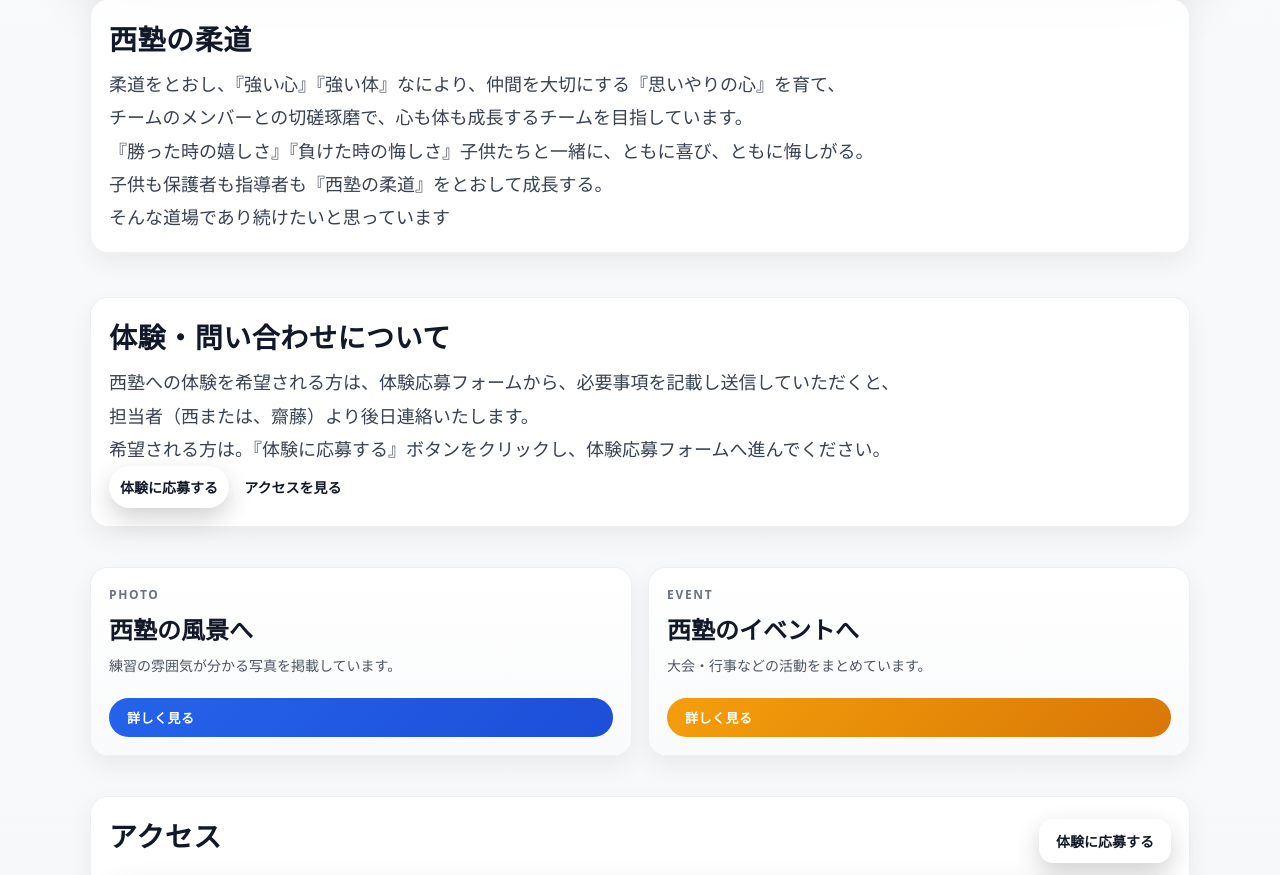
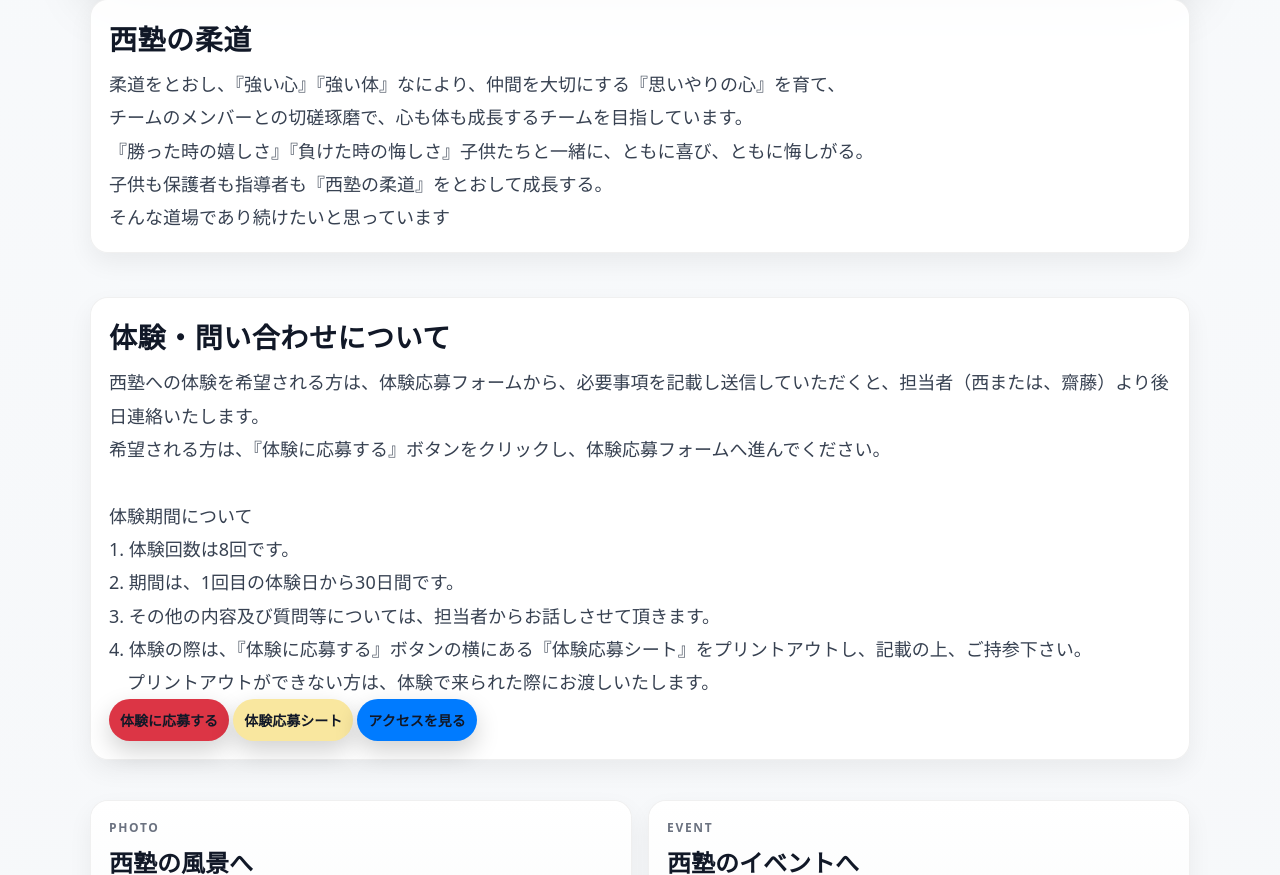
Before and after one commit to sk-12345/nishijuku, a PHP site: page / in a window 1280 px wide. Shown: the part 949-1824 px from the top of the page. Run offline with PHP 8.4, Linux system fonts and the light colour scheme.

Commit message:
レイアウト修正 文字追加

```diff
--- a/code/index/index.css
+++ b/code/index/index.css
@@ -96,11 +96,6 @@ body {
     padding: 8px 12px;
     font-size: 20px;
     cursor: pointer;
-}
-
-/* Hamburger */
-.nav-smart {
-    margin-left: auto;
 }
 
 /* Drawer (mobile) */
@@ -294,7 +289,6 @@ body {
     }
 
 .btn-primary {
-    background: #ffffff;
     color: #111827;
     box-shadow: 0 10px 24px rgba(0, 0, 0, 0.18);
 }
@@ -447,6 +441,11 @@ body {
     .nav-drawer {
         display: none !important;
     }
+
+    .nav-smart {
+        margin-left: auto;
+        display: none;
+    }
 }
 
 @media (max-width: 600px) {
@@ -460,6 +459,11 @@ body {
 
     .three-column {
         flex-direction: column;
+    }
+
+    .nav-smart {
+        margin-left: auto;
+        display: block;
     }
 }
 
@@ -616,3 +620,15 @@ body {
     color: #555;
     text-align: left;
 }
+
+.red {
+    background: #dc3545;
+}
+
+.yellow {
+    background: #f9e79f;
+}
+
+.blue {
+    background: #007bff;
+}
--- a/code/index/index.html
+++ b/code/index/index.html
@@ -94,12 +94,18 @@
             <div class="section-inner nav">
                 <h2>体験・問い合わせについて</h2>
                 <p>
-                    西塾への体験を希望される方は、体験応募フォームから、必要事項を記載し送信していただくと、<br>
-                    担当者（西または、齋藤）より後日連絡いたします。<br>
-                    希望される方は。『体験に応募する』ボタンをクリックし、体験応募フォームへ進んでください。
+                    西塾への体験を希望される方は、体験応募フォームから、必要事項を記載し送信していただくと、担当者（西または、齋藤）より後日連絡いたします。<br>
+                    希望される方は、『体験に応募する』ボタンをクリックし、体験応募フォームへ進んでください。<br><br>
+                    体験期間について<br>
+                    1.	体験回数は8回です。<br>
+                    2.	期間は、1回目の体験日から30日間です。<br>
+                    3.	その他の内容及び質問等については、担当者からお話しさせて頂きます。<br>
+                    4.	体験の際は、『体験に応募する』ボタンの横にある『体験応募シート』をプリントアウトし、記載の上、ご持参下さい。<br>
+                    　プリントアウトができない方は、体験で来られた際にお渡しいたします。
                 </p>
-                <a class="btn btn-primary" href="../trial/trial.html">体験に応募する</a>
-                <a class="btn btn-ghost" href="#map">アクセスを見る</a>
+                <a class="btn btn-primary red" href="../trial/trial.html">体験に応募する</a>
+                <a class="btn btn-primary yellow" href="../../PDF/体験応募シート.pdf" download="体験応募シート.pdf"> 体験応募シート </a>
+                <a class="btn btn-primary blue" href="#map">アクセスを見る</a>
             </div>
             <div class="section-inner nav-toggle">
                 <h2>体験・問い合わせについて</h2>
@@ -107,12 +113,22 @@
                     西塾への体験を希望される方は、体験応募フォームから、<br>
                     必要事項を記載し送信していただくと、<br>
                     担当者（西または、齋藤）より後日連絡いたします。<br>
-                    希望される方は。『体験に応募する』ボタンをクリックし、<br>
-                    体験応募フォームへ進んでください。
+                    希望される方は、『体験に応募する』ボタンをクリックし、<br>
+                    体験応募フォームへ進んでください。<br><br>
+                    体験期間について<br>
+                    1.	体験回数は8回です。<br>
+                    2.	期間は、1回目の体験日から30日間です。<br>
+                    3.	その他の内容及び質問等については、<br>
+                        担当者からお話しさせて頂きます。<br>
+                    4.	体験の際は、『体験に応募する』ボタンの横にある<br>
+                        　『体験応募シート』をプリントアウトし、<br>
+                        　記載の上、ご持参下さい。<br>
+                        　プリントアウトができない方は、<br>
+                        　体験で来られた際にお渡しいたします。
                 </p>
-                </p>
-                <a class="btn btn-primary" href="../trial/trial.html">体験に応募する</a>
-                <a class="btn btn-ghost" href="#map">アクセスを見る</a>
+                <a class="btn btn-primary red" href="../trial/trial.html">体験に応募する</a>
+                <a class="btn btn-primary yellow" href="../../PDF/体験応募シート.pdf" download="体験応募シート.pdf"> 体験応募シート </a>
+                <a class="btn btn-primaryt blue" href="#map">アクセスを見る</a>
             </div>
         </section>
 
@@ -187,7 +203,7 @@
                     <p class="teacher-name">
                         塾長
                         <ruby>
-                            西　拓郎
+                            西　卓郎
                             <rt>にし　たくろう</rt>
                         </ruby><br><br>
                     </p>
@@ -236,6 +252,13 @@
                         西塾を提供したいと思います。<br>
                         『明るく！楽しく！激しく！元気よく！』を目指し、<br>
                         子供達と一緒に柔道を学びたいと思います。<br>
+                    </p>
+                    <p class="teacher-career">
+                        <span style="font-size:18px;font-weight:bold;">
+                            所持ライセンス
+                        </span><br>
+                        全日本柔道連盟　指導者Bライセンス<br>
+                        全日本柔道連盟　審判Bライセンス
                     </p>
                 </div>
 
@@ -353,6 +376,12 @@
                         稽古は、時には辛く思うこともあるかと思いますが、<br>
                         その先にある楽しさを知って欲しいと思います。
                     </p>
+                    <p class="teacher-career">
+                        <span style="font-size:18px;font-weight:bold;">
+                            所持ライセンス
+                        </span><br>
+                        全日本柔道連盟　指導者Cライセンス
+                    </p>
                 </div>
 
                 <div class="teacher-photo">
@@ -380,7 +409,6 @@
                         中学1年生から高校卒業までの6年間を柔道に打ち込みました。<br>
                         その後引退しましたが、社会人になり、36歳から再開して、<br>
                         現在に至っています。<br><br>
-
                     </p>
                     <p class="teacher-career">
                         <span style="font-size:18px;font-weight:bold;">
@@ -393,7 +421,7 @@
                 </div>
 
                 <div class="teacher-photo">
-                    <img src="../../img/teacher/masaki.JPG" alt="西塾柔道クラブ OB写真">
+                    <img src="../../img/teacher/スクリーンショット 2026-02-18 182640.png" alt="西塾柔道クラブ OB写真">
                     <p class="teacher-name">
                         <ruby>
                             小山　勇輝
```
